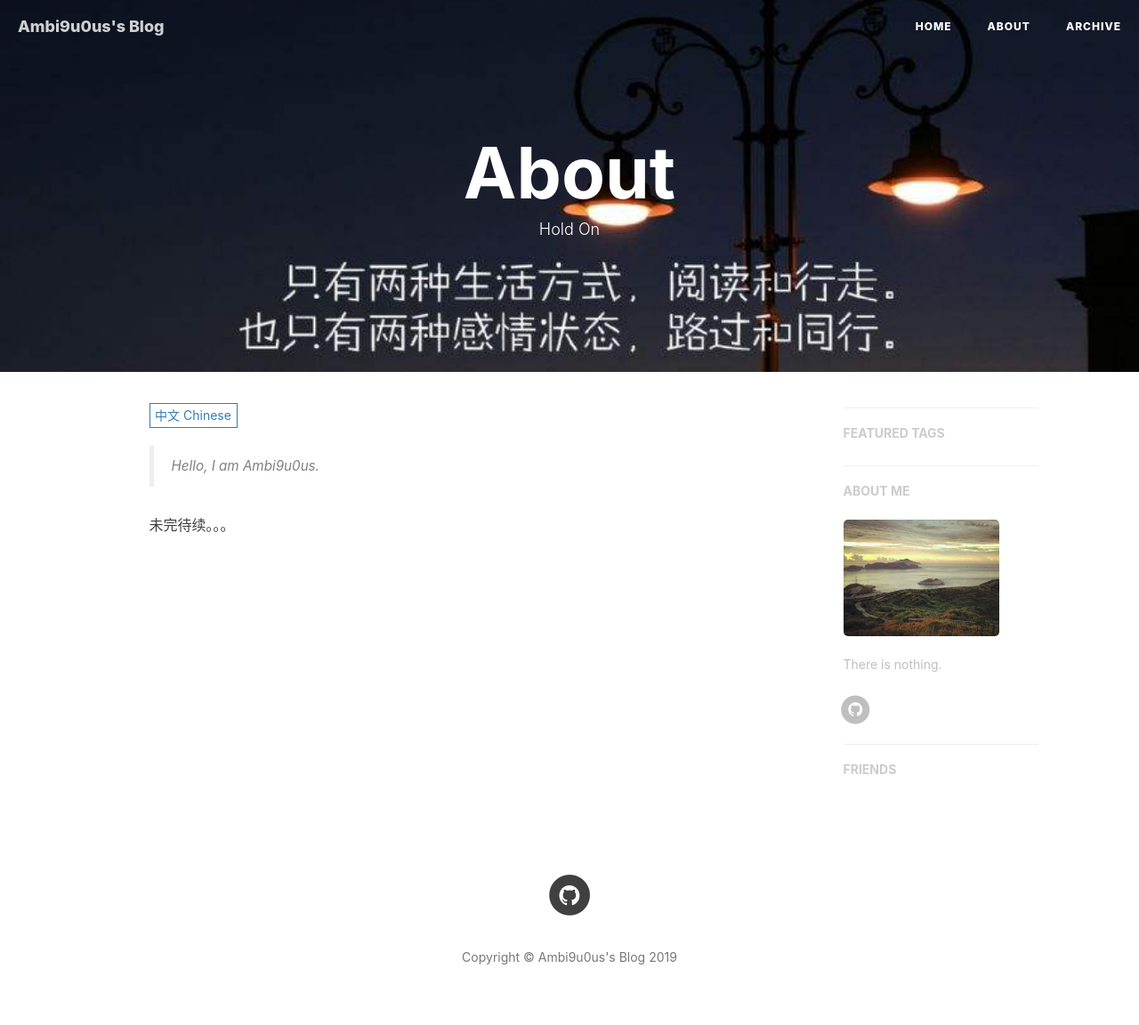
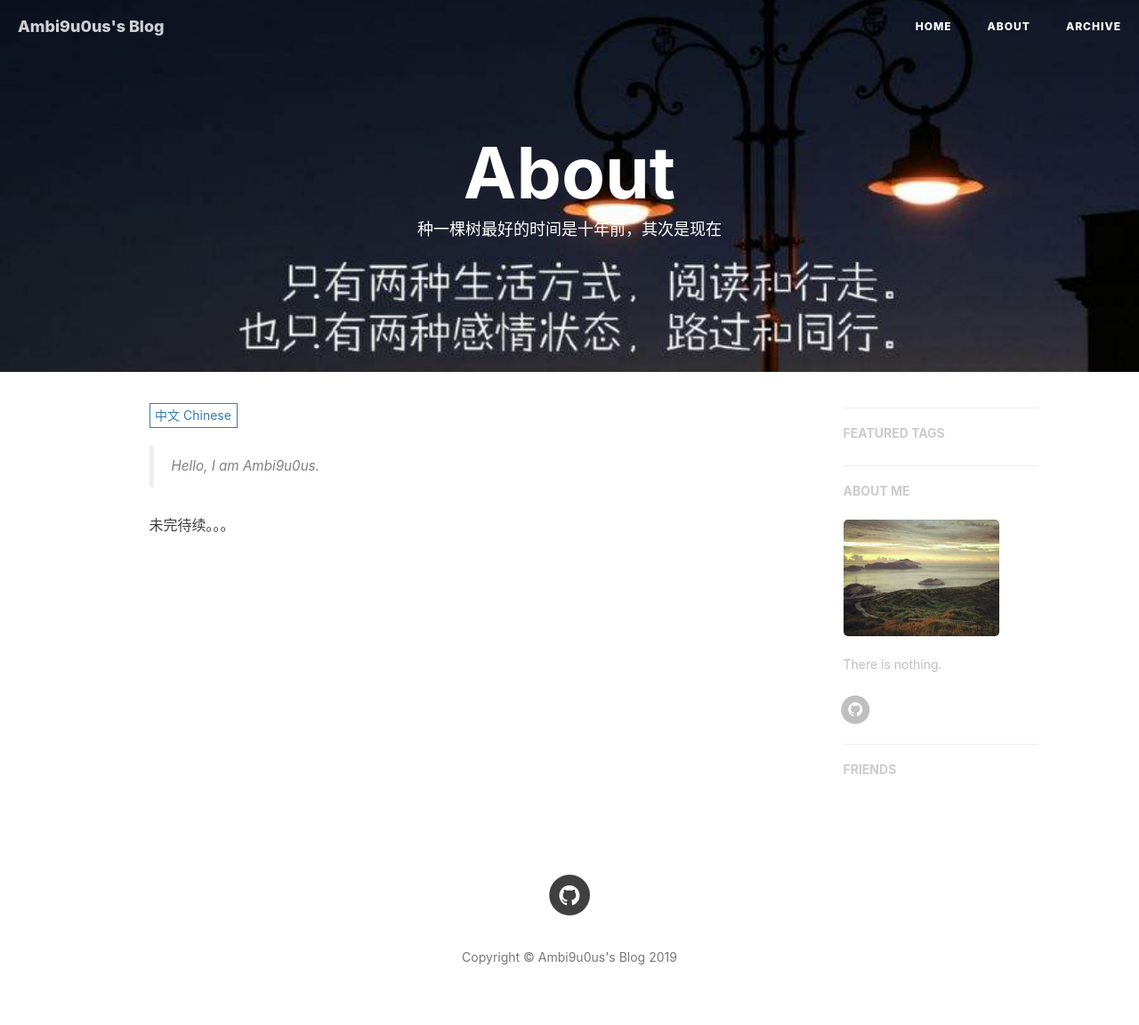
Before and after one commit to Ambi9u0us/Ambi9u0us, a Jekyll site: the page built from about.html, in a window 1280 px wide. Shown: the whole page at 89% size. Built offline with Jekyll 4.4.1, drawn with Linux system fonts in a browser that asks for light colours; nearby versions of some CDN libraries; comment, search, counter and statistics services are not loaded.

Commit message:
update something

```diff
--- a/about.html
+++ b/about.html
@@ -1,7 +1,7 @@
 ---
 layout: page
 title: "About"
-description: "Hold On"
+description: "种一棵树最好的时间是十年前，其次是现在"
 header-img: "img/about-bg.jpg"
 multilingual: true
 ---
```
Also changed, not shown: _posts/2019-04-30-ctf-Writeup.md (+3 -0 lines).
